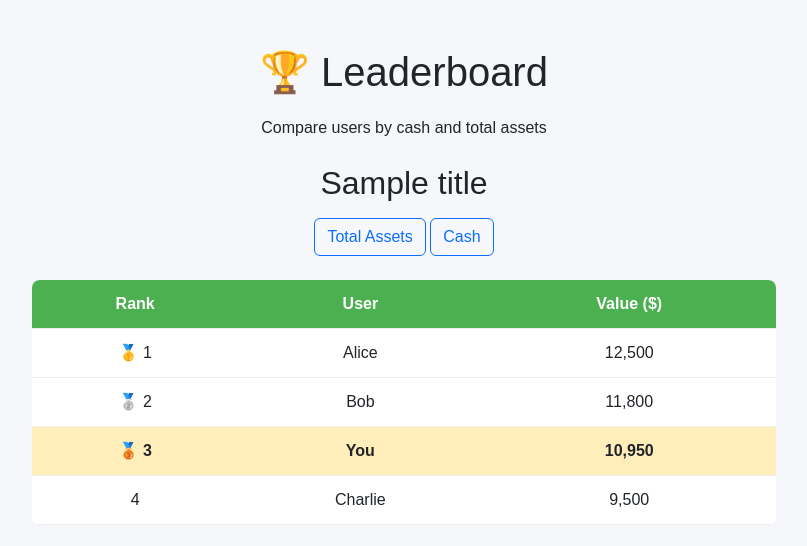
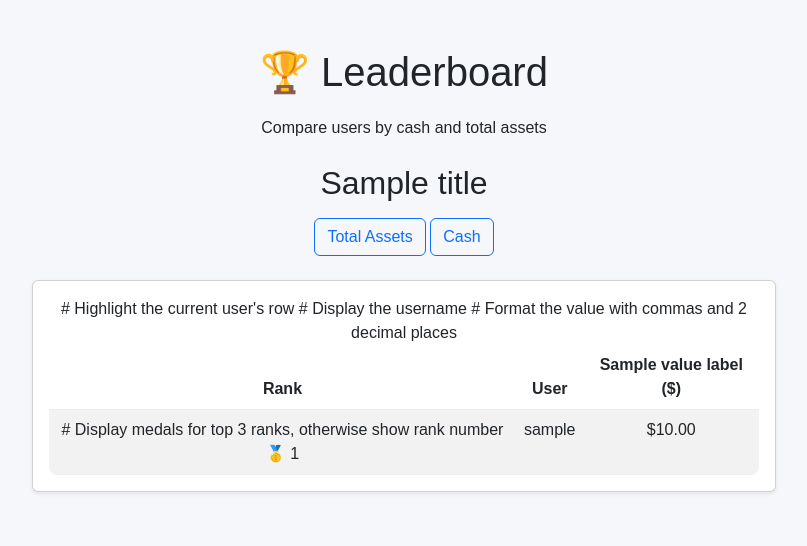
Before and after one commit to ElliotZhangzr/CITS5505_project_1, a Flask app: template templates/leaderboard.html in a window 1280 px wide. Shown: the top 546 px of the page, without its empty margins (236-1043 px from the left). Run offline with Flask 3, Linux system fonts and the light colour scheme; the template is opened without the code that fills it: most values are stand-ins (such as "Sample title", 1, 10 or a date in 2020).

Commit message:
Updated the table data to retrieve from the databse and added bootstrap styles to the table

```diff
--- a/templates/leaderboard.html
+++ b/templates/leaderboard.html
@@ -31,38 +31,53 @@
         </a>
     </div>
 
-    <table>
+    <div class="card shadow-sm">
+        <div class="card-body">
+            <div class="table-responsive">
+                <table class="table table-striped table-hover text-center mb-0">
                     <thead>
                         <tr>
                             <th>Rank</th>
                             <th>User</th>
-                <th>Value ($)</th>
+                            <th>{{ value_label }} ($)</th>
                         </tr>
                     </thead>
                     <tbody>
+                        {% if users %}
+                            {% for user in users %}
+                            # Highlight the current user's row
+                            <tr class="{% if user.username == current_user %}current-user{% endif %}">
+                                <td>
+                                    # Display medals for top 3 ranks, otherwise show rank number
+                                    {% if loop.index == 1 %}
+                                        🥇 1
+                                    {% elif loop.index == 2 %}
+                                        🥈 2
+                                    {% elif loop.index == 3 %}
+                                        🥉 3
+                                    {% else %}
+                                        {{ loop.index }}
+                                    {% endif %}
+                                </td>
+
+                                # Display the username
+                                <td>{{ user.username }}</td>
+
+                                # Format the value with commas and 2 decimal places
+                                <td>${{ "{:,.2f}".format(user.cash) }}</td>
+                            </tr>
+                            {% endfor %}
+                        {% else %}
                             <tr>
-                <td>🥇 1</td>
-                <td>Alice</td>
-                <td>12,500</td>
+                                # If there are no users, show a message
+                                <td colspan="4">No users available.</td>
                             </tr>
-            <tr>
-                <td>🥈 2</td>
-                <td>Bob</td>
-                <td>11,800</td>
-            </tr>
-            <tr class="current-user">
-                <td>🥉 3</td>
-                <td>You</td>
-                <td>10,950</td>
-            </tr>
-            <tr>
-                <td>4</td>
-                <td>Charlie</td>
-                <td>9,500</td>
-            </tr>
+                        {% endif %}
                     </tbody>
                 </table>
             </div>
-
+        </div>
+    </div>
+</div>
 </body>
 </html>
```
Lines whose indentation alone changed are shown as unchanged.
